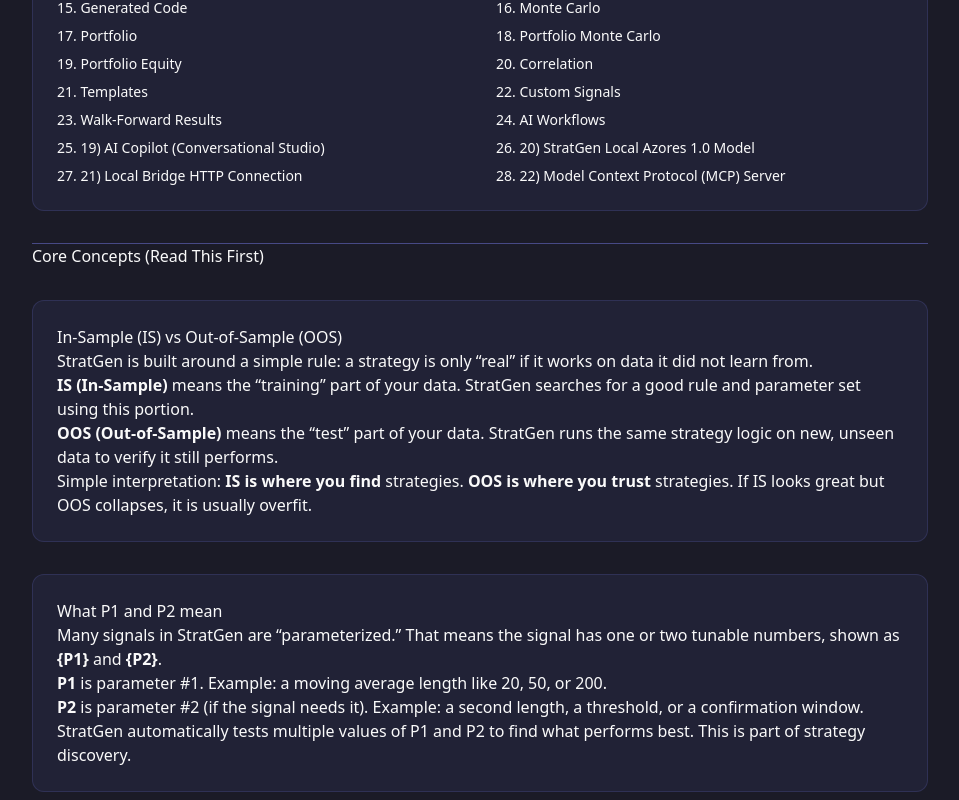
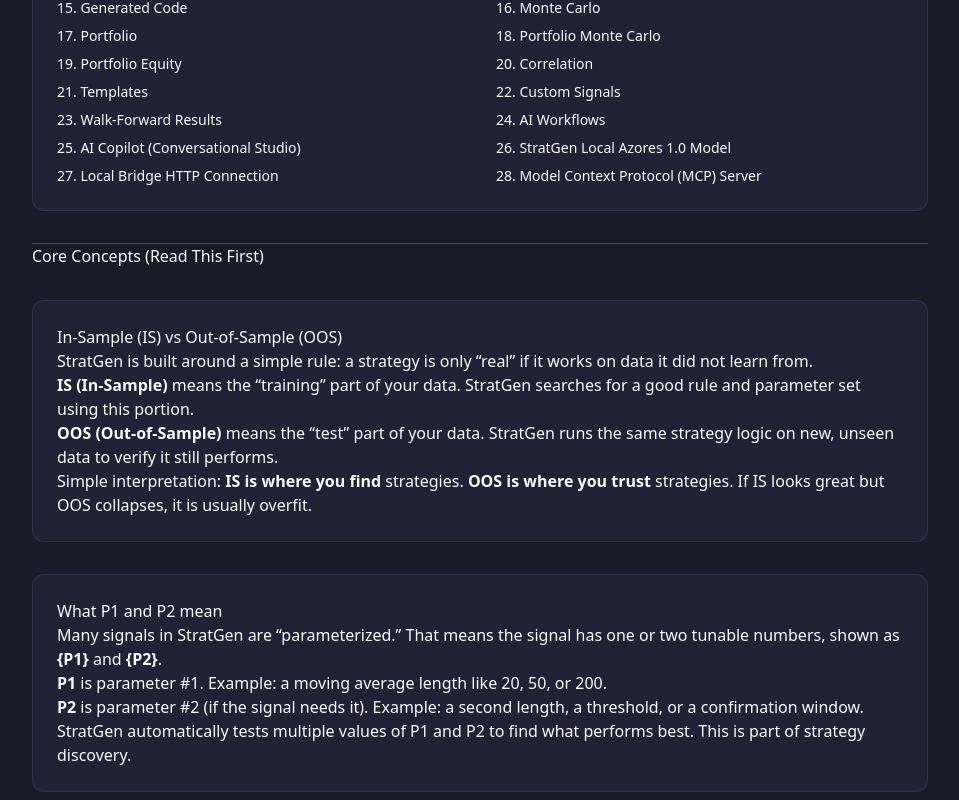
Before and after one commit to JacobAmaral/stratgen, a Next.js app: page /user-manual in a window 1280 px wide. Shown: the part 940-1740 px from the top of the page, without its empty margins (160-1119 px from the left). Built offline with nearby package versions, Linux system fonts and the light colour scheme.

Commit message:
docs(manual): remove numbered prefixes 19, 20, 21, and 22 from TOC and chapter headings

```diff
--- a/src/pages/user-manual.tsx
+++ b/src/pages/user-manual.tsx
@@ -243,10 +243,10 @@
                                     <li><a href="#custom-signals" className="hover:underline">Custom Signals</a></li>
                                     <li><a href="#walk-forward-results" className="hover:underline">Walk-Forward Results</a></li>
                                     <li><a href="#ai-workflows" className="hover:underline">AI Workflows</a></li>
-                                    <li><a href="#ai-copilot" className="hover:underline">19) AI Copilot (Conversational Studio)</a></li>
-                                    <li><a href="#local-azores" className="hover:underline">20) StratGen Local Azores 1.0 Model</a></li>
-                                    <li><a href="#local-bridge" className="hover:underline">21) Local Bridge HTTP Connection</a></li>
-                                    <li><a href="#mcp-server" className="hover:underline">22) Model Context Protocol (MCP) Server</a></li>
+                                    <li><a href="#ai-copilot" className="hover:underline">AI Copilot (Conversational Studio)</a></li>
+                                    <li><a href="#local-azores" className="hover:underline">StratGen Local Azores 1.0 Model</a></li>
+                                    <li><a href="#local-bridge" className="hover:underline">Local Bridge HTTP Connection</a></li>
+                                    <li><a href="#mcp-server" className="hover:underline">Model Context Protocol (MCP) Server</a></li>
                                 </ol>
                             </nav>
 
@@ -1431,8 +1431,7 @@
                                 </ol>
                             </div>
 
-                            {/* 19 */}
-                            <h2 id="ai-copilot">19) AI Copilot (Conversational Strategy Studio)</h2>
+                            <h2 id="ai-copilot">AI Copilot (Conversational Strategy Studio)</h2>
 
                             <p>
                                 StratGen v1.3 introduces the <strong>AI Copilot</strong>—an autonomous, conversational quantitative research studio integrated directly into the platform.
@@ -1572,8 +1571,7 @@
                             <p><a href="#top">Back to top</a></p>
 
 
-                            {/* 20 */}
-                            <h2 id="local-azores">20) StratGen Local Azores 1.0 Model (Zero-Token Offline Quant Engine)</h2>
+                            <h2 id="local-azores">StratGen Local Azores 1.0 Model (Zero-Token Offline Quant Engine)</h2>
 
                             <p>
                                 <strong>StratGen Azores 1.0</strong> is StratGen's proprietary, built-in quantitative reasoning and rule formulation engine.
@@ -1699,8 +1697,7 @@
                             <p><a href="#top">Back to top</a></p>
 
 
-                            {/* 21 */}
-                            <h2 id="local-bridge">21) Local Bridge HTTP Connection (External LLMs, CLI Agents &amp; REST)</h2>
+                            <h2 id="local-bridge">Local Bridge HTTP Connection (External LLMs, CLI Agents &amp; REST)</h2>
 
                             <p>
                                 The <strong>StratGen Local Bridge</strong> is an embedded, high-throughput HTTP IPC (Inter-Process Communication) server powered by .NET's native <code>HttpListener</code>.
@@ -1890,8 +1887,7 @@
                             <p><a href="#top">Back to top</a></p>
 
 
-                            {/* 22 */}
-                            <h2 id="mcp-server">22) Model Context Protocol (MCP) Server (Claude Desktop, Cursor, Windsurf &amp; LAN)</h2>
+                            <h2 id="mcp-server">Model Context Protocol (MCP) Server (Claude Desktop, Cursor, Windsurf &amp; LAN)</h2>
 
                             <p>
                                 StratGen v1.3 features native, built-in support for Anthropic's <strong>Model Context Protocol (MCP)</strong>.
```
